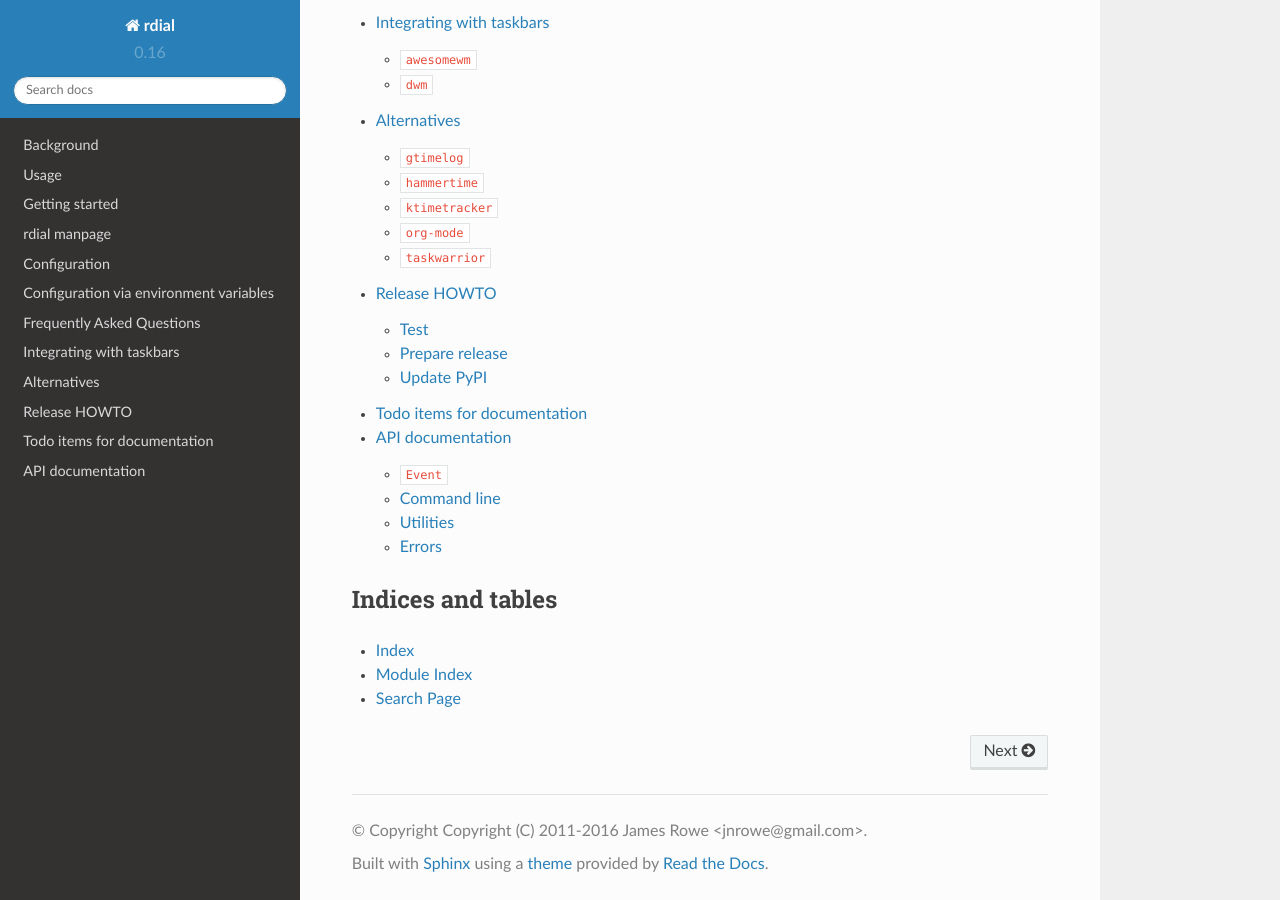
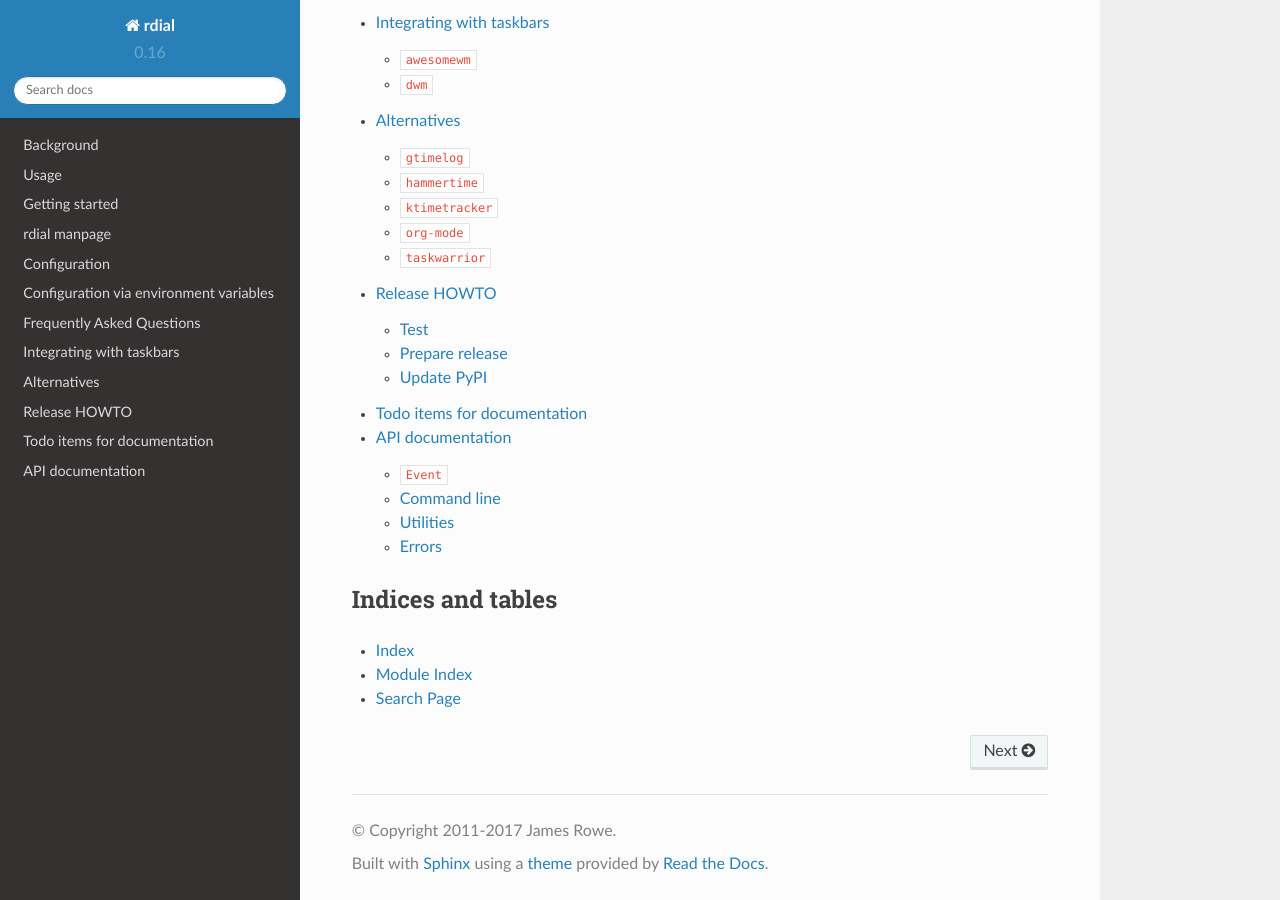
Before and after one commit to JNRowe/rdial, a Sphinx documentation site: the page built from doc/index.rst, in a window 1280 px wide and 900 px high, scrolled down 1224 px. Built offline with Sphinx 7.4.7 and the Read the Docs theme 2.0.0, drawn with Linux system fonts in a browser that asks for light colours.

Commit message:
[Tr] Fix copyright footer in Sphinx output

```diff
--- a/doc/conf.py
+++ b/doc/conf.py
@@ -53,7 +53,7 @@ master_doc = 'index'
 source_suffix = '.rst'
 
 project = u'rdial'
-copyright = rdial.__copyright__
+copyright = '2011-2017 James Rowe'
 
 version = '.'.join([str(s) for s in rdial._version.tuple[:2]])
 release = rdial._version.dotted
```
